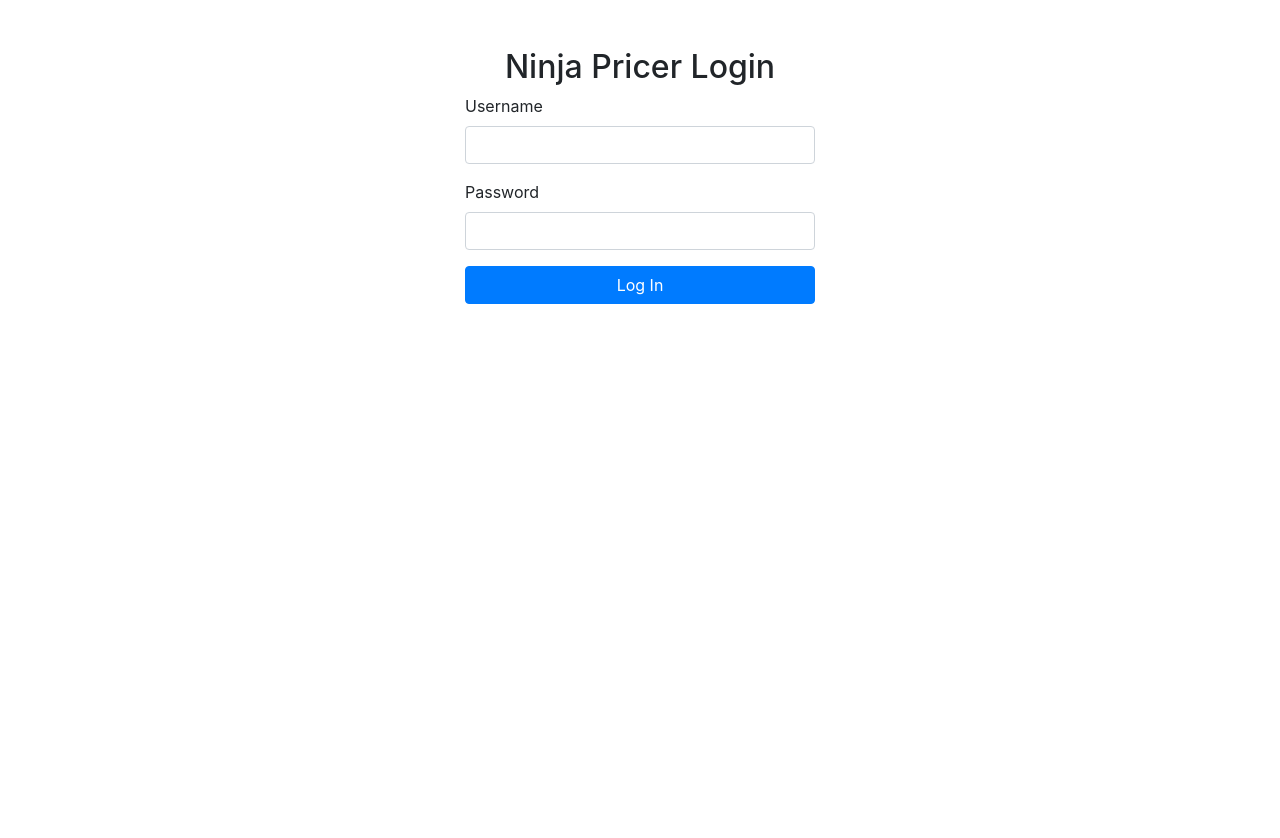
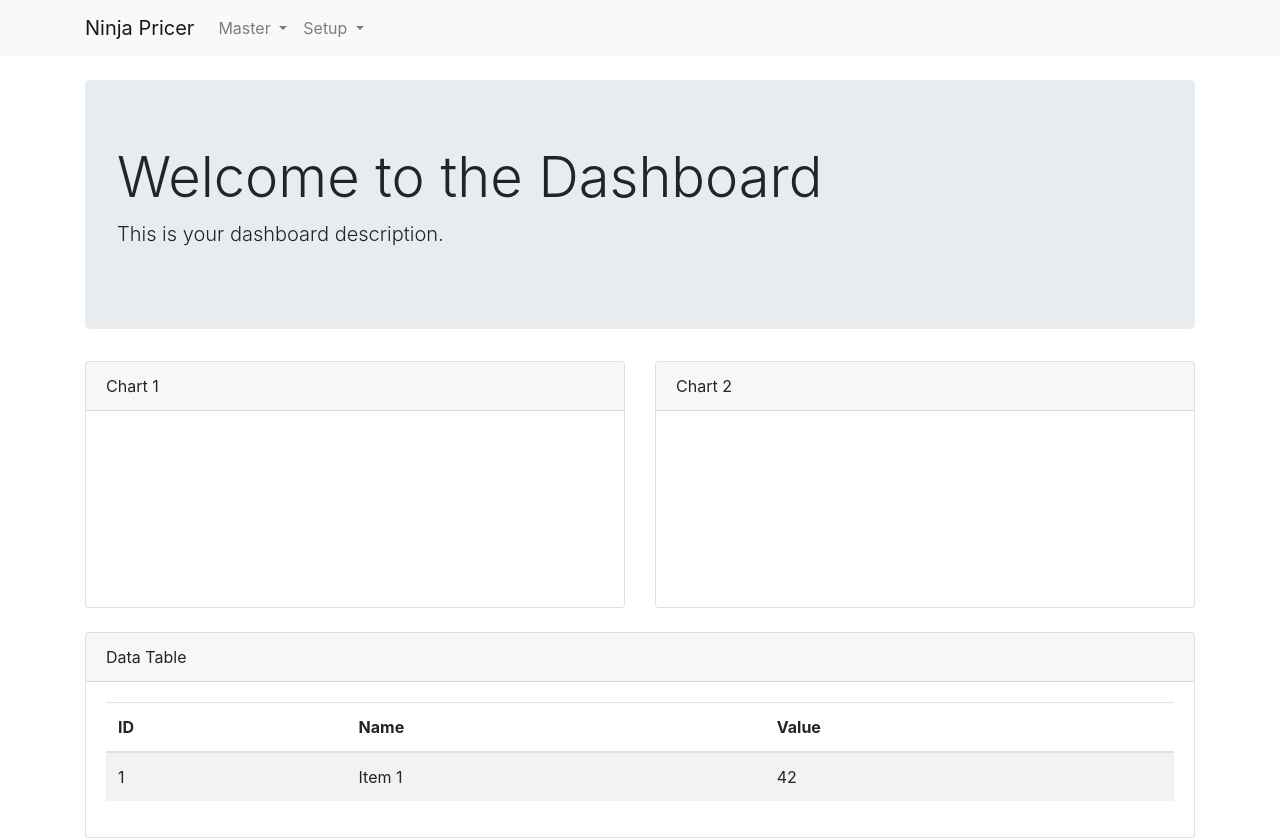
Before and after one commit to kadzany/ninja-pricer, a plain HTML site: page index.html in a window 1280 px wide. Before the commit the page ends 800 px from the top, so only its background shows below. Drawn offline with nearby package versions, Linux system fonts and the light colour scheme.

Commit message:
adding chart and table example to home

```diff
--- a/index.html
+++ b/index.html
@@ -8,21 +8,89 @@
     <link rel="stylesheet" href="https://maxcdn.bootstrapcdn.com/bootstrap/4.0.0/css/bootstrap.min.css">
 </head>
 <body>
-    <div class="container">
-        <div class="row justify-content-center">
-            <div class="col-md-4">
-                <form class="mt-5" action="home.html">
-                    <h2 class="text-center">Ninja Pricer Login</h2>
-                    <div class="form-group">
-                        <label for="username">Username</label>
-                        <input type="text" class="form-control" id="username" name="username" required>
+    <!-- Static Bootstrap Navbar -->
+    <nav class="navbar navbar-expand-lg navbar-light bg-light">
+        <div class="container">
+            <a class="navbar-brand" href="#">Ninja Pricer</a>
+            <button class="navbar-toggler" type="button" data-toggle="collapse" data-target="#navbarNav" aria-controls="navbarNav" aria-expanded="false" aria-label="Toggle navigation">
+                <span class="navbar-toggler-icon"></span>
+            </button>
+            <div class="collapse navbar-collapse" id="navbarNav">
+                <ul class="navbar-nav">
+                    <!-- Master Menu -->
+                    <li class="nav-item dropdown">
+                        <a class="nav-link dropdown-toggle" href="#" id="masterDropdown" role="button" data-toggle="dropdown" aria-haspopup="true" aria-expanded="false">
+                            Master
+                        </a>
+                        <div class="dropdown-menu" aria-labelledby="masterDropdown">
+                            <a class="dropdown-item" href="#">Competitor</a>
+                            <a class="dropdown-item" href="#">Product Listing</a>
+                        </div>
+                    </li>
+                    <!-- Setup Menu -->
+                    <li class="nav-item dropdown">
+                        <a class="nav-link dropdown-toggle" href="#" id="setupDropdown" role="button" data-toggle="dropdown" aria-haspopup="true" aria-expanded="false">
+                            Setup
+                        </a>
+                        <div class="dropdown-menu" aria-labelledby="setupDropdown">
+                            <a class="dropdown-item" href="#">Own Store</a>
+                            <a class="dropdown-item" href="#">Auto Pricing</a>
+                        </div>
+                    </li>
+                </ul>
+            </div>
+        </div>
+    </nav>
+
+    <!-- Dashboard Content Goes Here -->
+    <div class="container mt-4">
+        <!-- Hero Section -->
+        <div class="jumbotron">
+            <h1 class="display-4">Welcome to the Dashboard</h1>
+            <p class="lead">This is your dashboard description.</p>
+        </div>
+
+        <!-- Charts Section -->
+        <div class="row">
+            <div class="col-lg-6">
+                <div class="card">
+                    <div class="card-header">Chart 1</div>
+                    <div class="card-body">
+                        <canvas id="chart1"></canvas>
                     </div>
-                    <div class="form-group">
-                        <label for="password">Password</label>
-                        <input type="password" class="form-control" id="password" name="password" required>
+                </div>
+            </div>
+            <div class="col-lg-6">
+                <div class="card">
+                    <div class="card-header">Chart 2</div>
+                    <div class="card-body">
+                        <canvas id="chart2"></canvas>
                     </div>
-                    <button type="submit" class="btn btn-primary btn-block">Log In</button>
-                </form>
+                </div>
+            </div>
+        </div>
+
+        <!-- Table Section -->
+        <div class="card mt-4">
+            <div class="card-header">Data Table</div>
+            <div class="card-body">
+                <table class="table table-striped">
+                    <thead>
+                        <tr>
+                            <th>ID</th>
+                            <th>Name</th>
+                            <th>Value</th>
+                        </tr>
+                    </thead>
+                    <tbody>
+                        <tr>
+                            <td>1</td>
+                            <td>Item 1</td>
+                            <td>42</td>
+                        </tr>
+                        <!-- Add more table rows here -->
+                    </tbody>
+                </table>
             </div>
         </div>
     </div>
@@ -31,5 +99,35 @@
     <script src="https://code.jquery.com/jquery-3.2.1.slim.min.js"></script>
     <script src="https://cdnjs.cloudflare.com/ajax/libs/popper.js/1.12.9/umd/popper.min.js"></script>
     <script src="https://maxcdn.bootstrapcdn.com/bootstrap/4.0.0/js/bootstrap.min.js"></script>
+
+    <!-- Chart.js Configuration (sample) -->
+    <script>
+        var ctx1 = document.getElementById('chart1').getContext('2d');
+        var chart1 = new Chart(ctx1, {
+            type: 'bar',
+            data: {
+                labels: ['Label 1', 'Label 2', 'Label 3'],
+                datasets: [{
+                    label: 'Dataset 1',
+                    data: [10, 20, 30],
+                    backgroundColor: 'rgba(75, 192, 192, 0.2)',
+                    borderColor: 'rgba(75, 192, 192, 1)',
+                    borderWidth: 1
+                }]
+            },
+        });
+
+        var ctx2 = document.getElementById('chart2').getContext('2d');
+        var chart2 = new Chart(ctx2, {
+            type: 'pie',
+            data: {
+                labels: ['Label A', 'Label B', 'Label C'],
+                datasets: [{
+                    data: [30, 20, 10],
+                    backgroundColor: ['red', 'green', 'blue'],
+                }]
+            }
+        });
+    </script>
 </body>
 </html>
```
Also changed, not shown: master-competitor.html (added).
